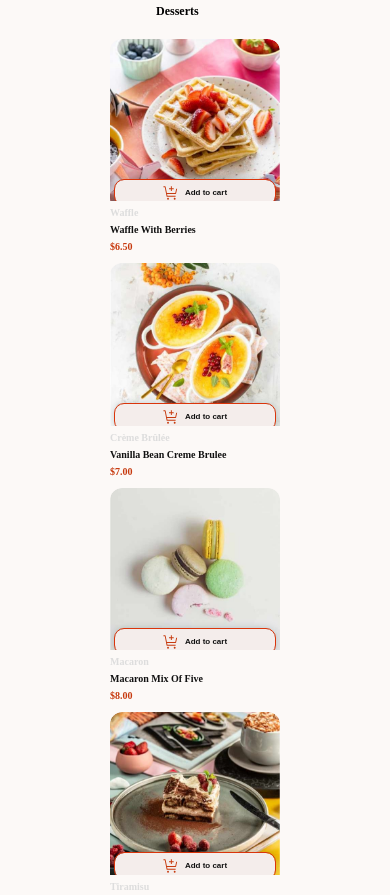
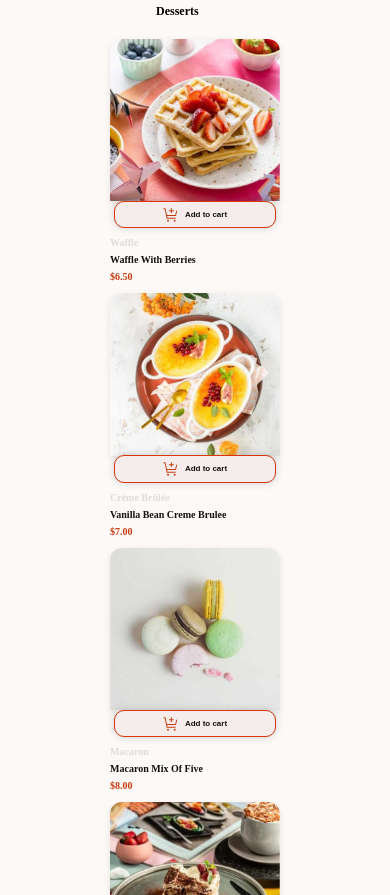
Before and after one commit to Abdulraheem77777/Product-cart-list-app, a plain HTML site: page index.html in a window 390 px wide. Shown: the top 895 px of the page. Drawn offline with Linux system fonts and the light colour scheme; a web font is replaced by a local one.

Commit message:
Restore updated add-to-cart styles and media queries

```diff
--- a/CSS/queries.css
+++ b/CSS/queries.css
@@ -71,6 +71,9 @@
     max-width: 100%;
     word-wrap: break-word;
   }
+  .image-container p {
+    margin-top: 3em;
+  }
 
   .yes-container {
     width: 100%;
--- a/CSS/style.css
+++ b/CSS/style.css
@@ -68,7 +68,7 @@ main {
 .image-wrapper {
   position: relative;
   border-radius: 12px 12px 0 0;
-  overflow: hidden;
+  overflow: visible;
 }
 .image-wrapper:hover {
   outline: 2px solid hsl(12, 90%, 45%);
@@ -85,7 +85,7 @@ main {
 /* Add to cart button */
 .add-to-cart {
   position: absolute;
-  bottom: -18px;
+  bottom: -38px;
   left: 50%;
   transform: translateX(-50%);
   background-color: hsl(13, 31%, 94%);
@@ -108,8 +108,7 @@ main {
   border: none;
   transition: background-color 0.25s ease;
   white-space: nowrap;
-  overflow: hidden;
-  margin-bottom: 1.4rem;
+  margin-bottom: 1.2rem;
   z-index: 10;
 }
 
```
